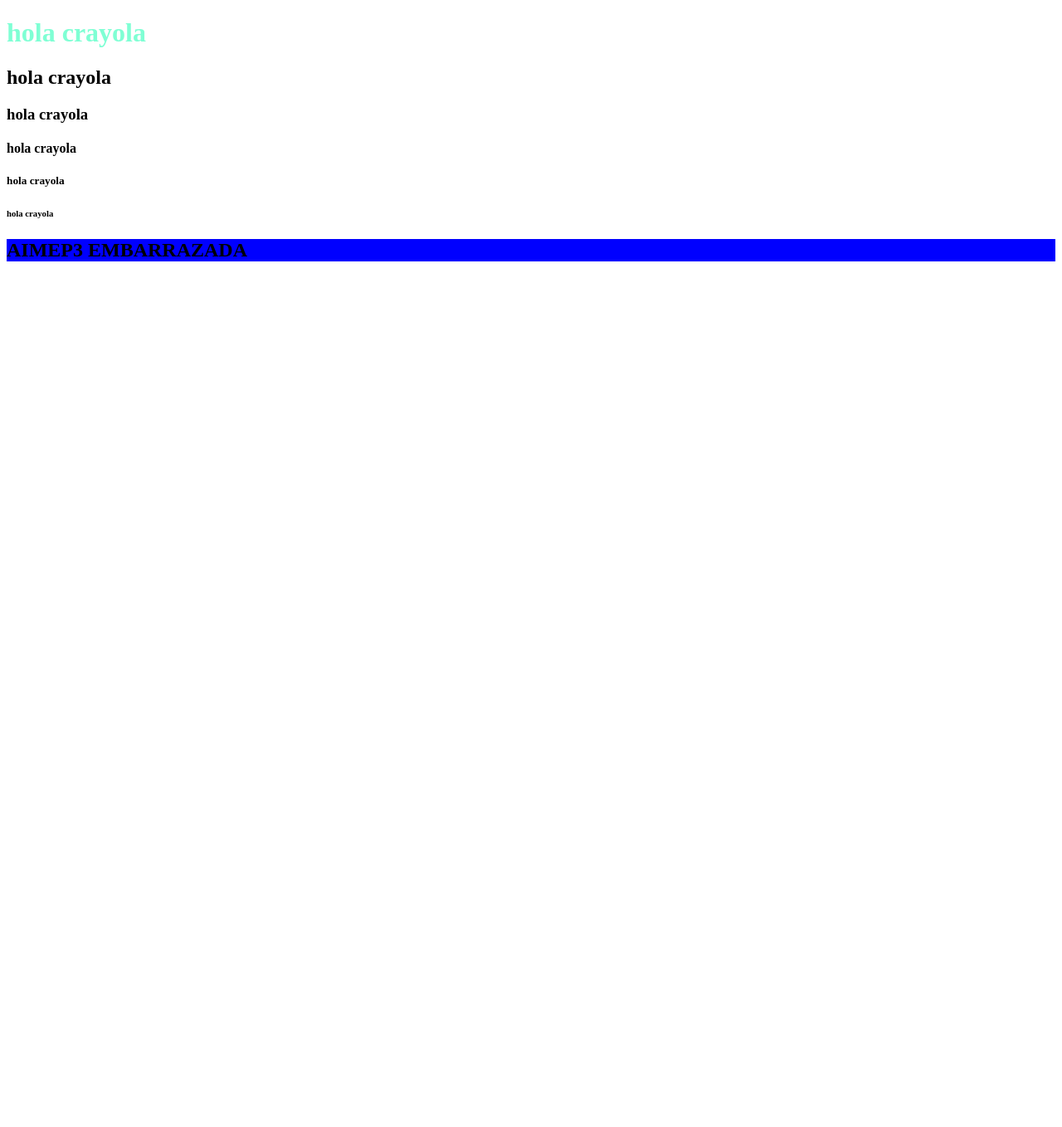
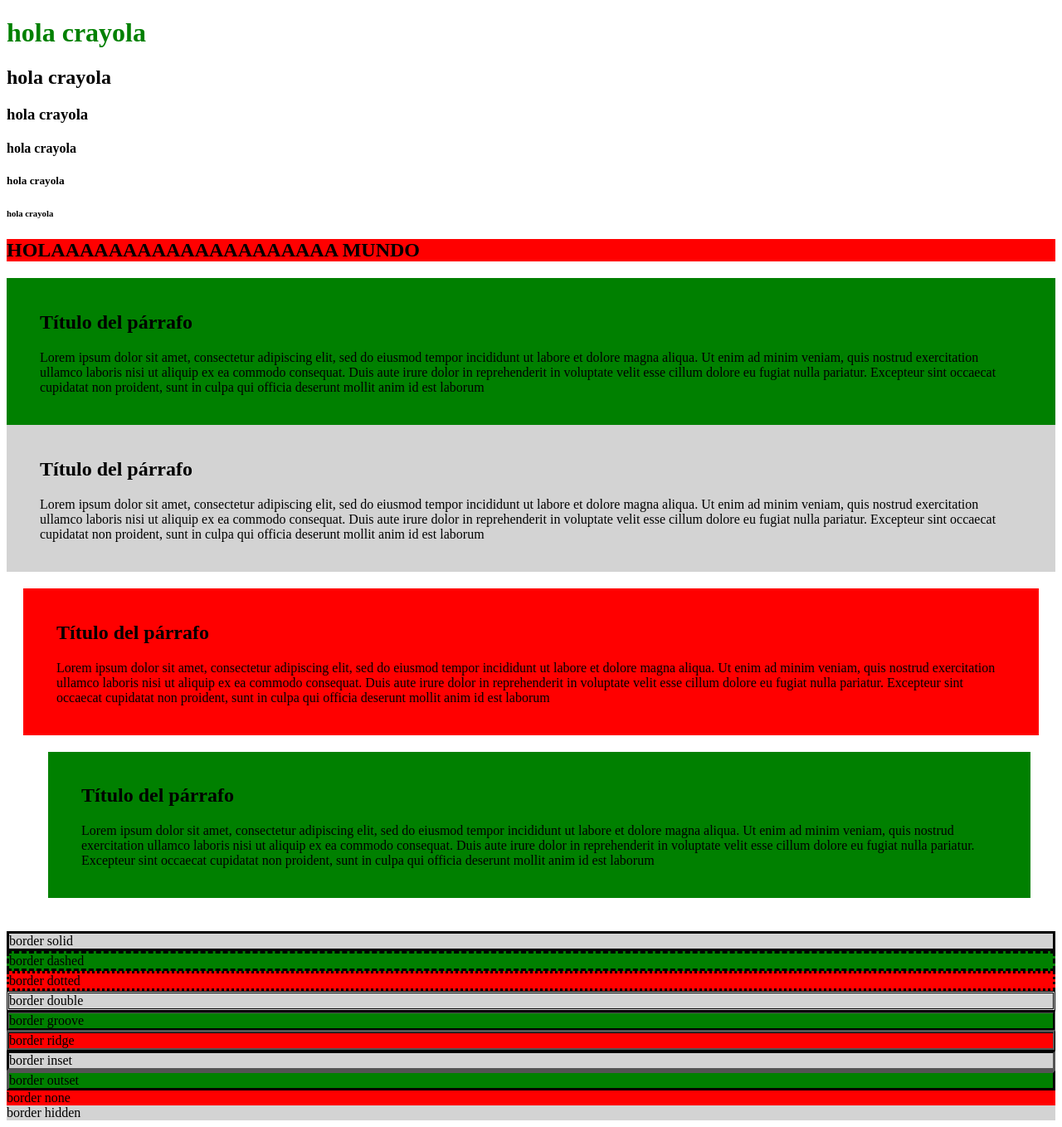
Before and after one commit to Aroncedur/AW_TIID222, a PHP site: page / in a window 1280 px wide. Shown: the whole page at 83% size. Before the commit the page ends 315 px from the top, so only its background shows below. Run offline with PHP 8.4, Linux system fonts and the light colour scheme.

Commit message:
terminando practica 2 de php y bordes

```diff
--- a/index.php
+++ b/index.php
@@ -1,22 +1,61 @@
-<!-- <?php
-  echo "hola mundo";
-?>  -->
-
 <!DOCTYPE html>
 <html lang="en">
 <head>
   <meta charset="UTF-8">
-  <meta name="viewport" content="width= , initial-scale=1.0">
+  <meta name="viewport" content="width=device-width, initial-scale=1.0">
   <title>Document</title>
   <style>
     h1
     {
-      color:aquamarine;
+      color:green;
     }
     div
     {
-      background-color: blue;
+      background-color: red;
     }
+
+    .seccion
+    {
+      background-color: green;
+      padding: 20px 40px;
+    }
+
+    .seccion2
+    {
+      background-color: lightgray;
+      padding-top: 20px;
+      padding-right: 40px;
+      padding-bottom: 20px;
+      padding-left: 40px;
+    }
+
+    .seccion3
+    {
+      background-color: red;
+      padding: 20px 40px;
+      margin: 20px;
+    }
+
+    .seccion4
+    {
+      background-color: green;
+      padding: 20px 40px;
+      margin-top: 20px;
+      margin-right: 30px;
+      margin-bottom: 40px;
+      margin-left: 50px;
+    }
+
+    .borde1 { background-color: lightgray; border: 3px solid black; }
+    .borde2 { background-color: green; border: 3px dashed black; }
+    .borde3 { background-color: red; border: 3px dotted black; }
+    .borde4 { background-color: lightgray; border: 3px double black; }
+    .borde5 { background-color: green; border: 3px groove black; }
+    .borde6 { background-color: red; border: 3px ridge black; }
+    .borde7 { background-color: lightgray; border: 3px inset black; }
+    .borde8 { background-color: green; border: 3px outset black; }
+    .borde9 { background-color: red; border: 3px none black; }
+    .borde10 { background-color: lightgray; border: 3px hidden black; }
   </style>
 </head>
 <body>
@@ -25,12 +64,66 @@
     <h3>hola crayola</h3>
     <h4>hola crayola</h4>
     <h5>hola crayola</h5>
-    <h6>hola crayola</h6
-    >
+    <h6>hola crayola</h6>
     <div>
       <h2>
-        AIMEP3 EMBARRAZADA
+        HOLAAAAAAAAAAAAAAAAAAAA MUNDO
       </h2>
     </div>
+
+    <div class="seccion">
+      <h2>Título del párrafo</h2>
+      <p>Lorem ipsum dolor sit amet, consectetur adipiscing elit,
+      sed do eiusmod tempor incididunt ut labore et dolore magna aliqua.
+      Ut enim ad minim veniam, quis nostrud exercitation ullamco laboris
+      nisi ut aliquip ex ea commodo consequat. Duis aute irure dolor in
+      reprehenderit in voluptate velit esse cillum dolore eu fugiat nulla
+      pariatur. Excepteur sint occaecat cupidatat non proident, sunt in
+      culpa qui officia deserunt mollit anim id est laborum</p>
+    </div>
+
+    <div class="seccion2">
+      <h2>Título del párrafo</h2>
+      <p>Lorem ipsum dolor sit amet, consectetur adipiscing elit,
+      sed do eiusmod tempor incididunt ut labore et dolore magna aliqua.
+      Ut enim ad minim veniam, quis nostrud exercitation ullamco laboris
+      nisi ut aliquip ex ea commodo consequat. Duis aute irure dolor in
+      reprehenderit in voluptate velit esse cillum dolore eu fugiat nulla
+      pariatur. Excepteur sint occaecat cupidatat non proident, sunt in
+      culpa qui officia deserunt mollit anim id est laborum</p>
+    </div>
+
+    <div class="seccion3">
+      <h2>Título del párrafo</h2>
+      <p>Lorem ipsum dolor sit amet, consectetur adipiscing elit,
+      sed do eiusmod tempor incididunt ut labore et dolore magna aliqua.
+      Ut enim ad minim veniam, quis nostrud exercitation ullamco laboris
+      nisi ut aliquip ex ea commodo consequat. Duis aute irure dolor in
+      reprehenderit in voluptate velit esse cillum dolore eu fugiat nulla
+      pariatur. Excepteur sint occaecat cupidatat non proident, sunt in
+      culpa qui officia deserunt mollit anim id est laborum</p>
+    </div>
+
+    <div class="seccion4">
+      <h2>Título del párrafo</h2>
+      <p>Lorem ipsum dolor sit amet, consectetur adipiscing elit,
+      sed do eiusmod tempor incididunt ut labore et dolore magna aliqua.
+      Ut enim ad minim veniam, quis nostrud exercitation ullamco laboris
+      nisi ut aliquip ex ea commodo consequat. Duis aute irure dolor in
+      reprehenderit in voluptate velit esse cillum dolore eu fugiat nulla
+      pariatur. Excepteur sint occaecat cupidatat non proident, sunt in
+      culpa qui officia deserunt mollit anim id est laborum</p>
+    </div>
+
+    <div class="borde1">border solid</div>
+    <div class="borde2">border dashed</div>
+    <div class="borde3">border dotted</div>
+    <div class="borde4">border double</div>
+    <div class="borde5">border groove</div>
+    <div class="borde6">border ridge</div>
+    <div class="borde7">border inset</div>
+    <div class="borde8">border outset</div>
+    <div class="borde9">border none</div>
+    <div class="borde10">border hidden</div>
 </body>
 </html>
```
